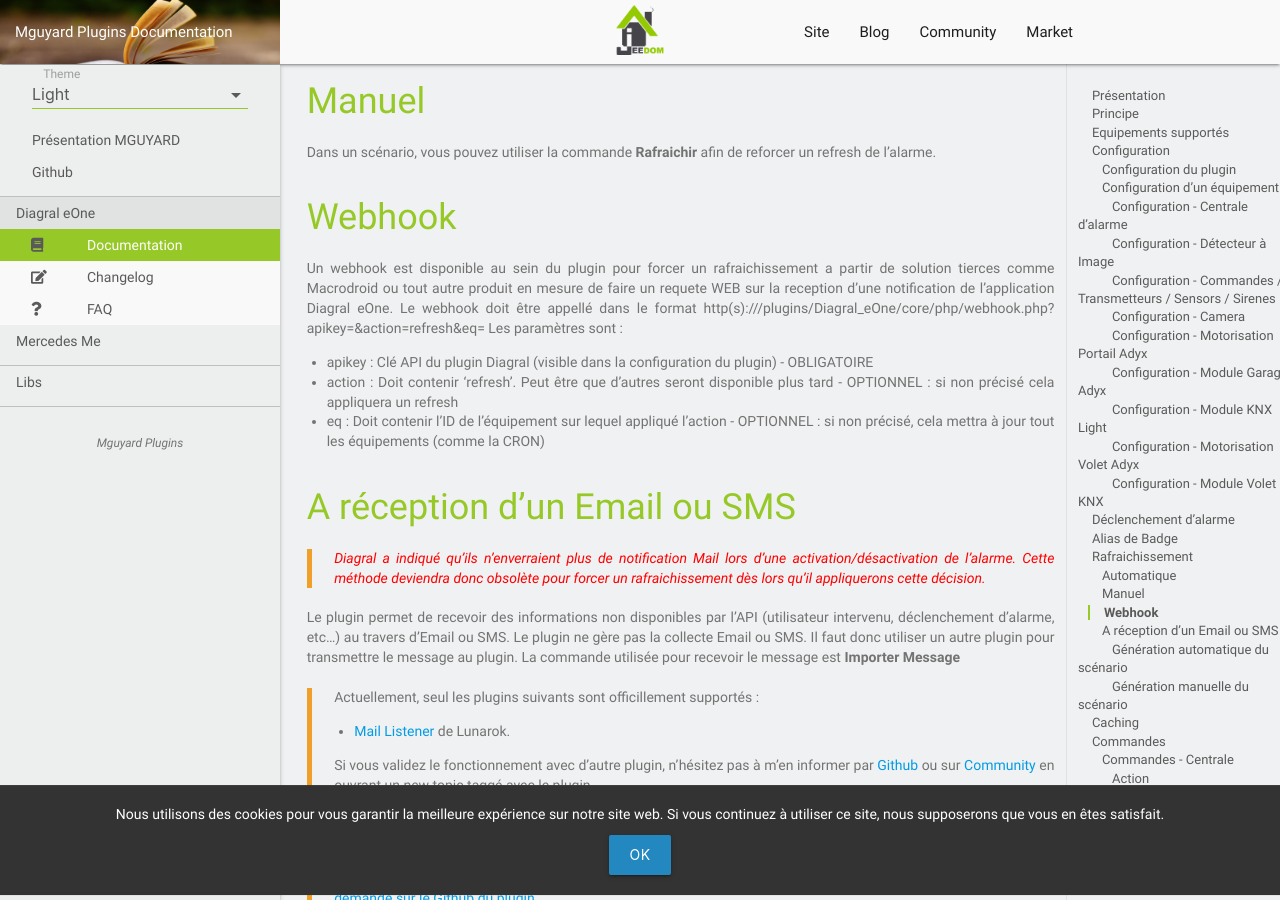
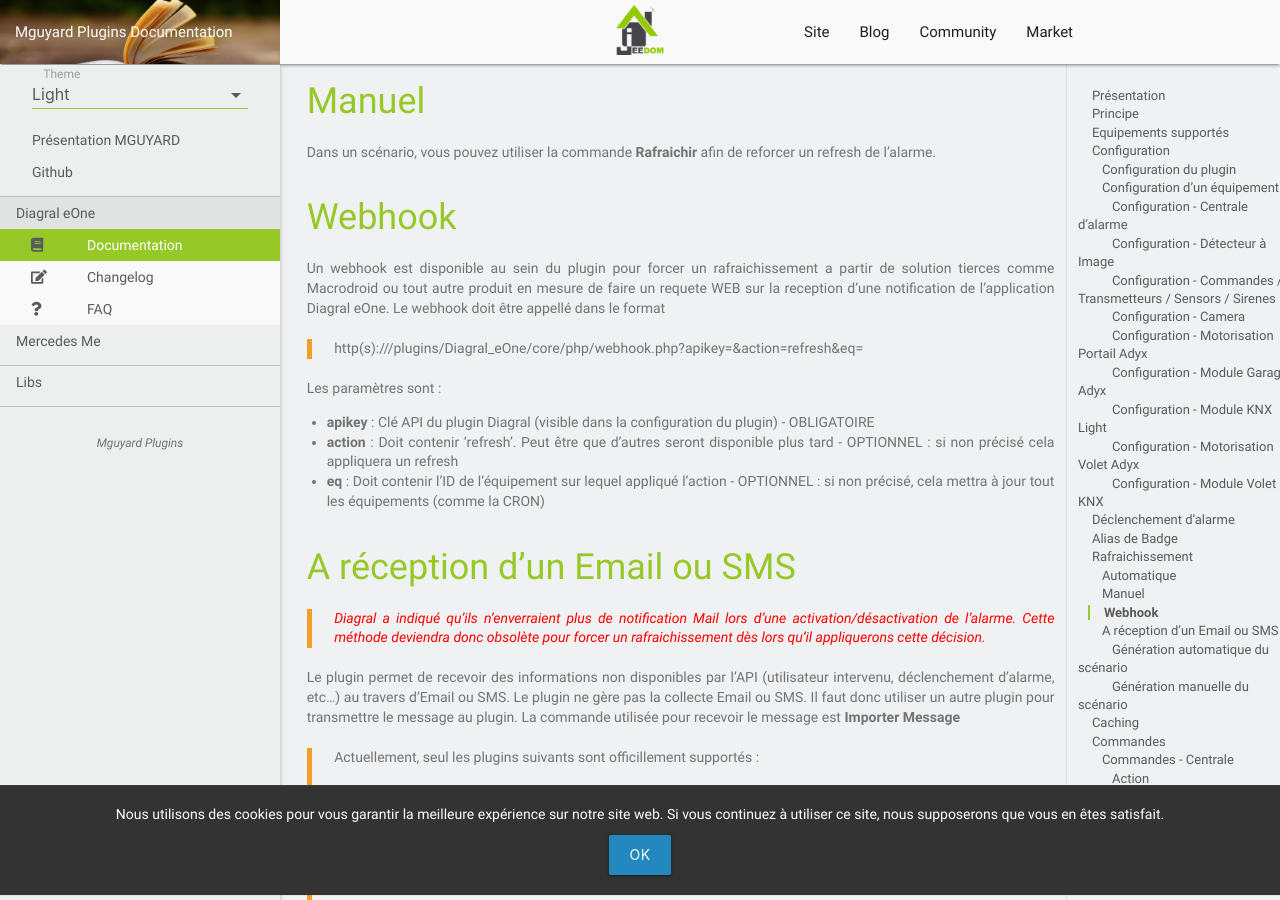
Before and after one commit to mguyard/Jeedom-Documentations, a Jekyll site: the page built from fr_FR/Diagral_eOne/documentation.md, in a window 1280 px wide and 900 px high, scrolled down 7690 px. Built offline with Jekyll 4.4.1, drawn with Linux system fonts in a browser that asks for light colours; our own code applies the rules of GitHub Pages for plain Markdown files.

```diff
--- a/fr_FR/Diagral_eOne/documentation.md
+++ b/fr_FR/Diagral_eOne/documentation.md
@@ -190,11 +190,14 @@ Dans un scénario, vous pouvez utiliser la commande __Rafraichir__ afin de refor
 ## Webhook
 
 Un webhook est disponible au sein du plugin pour forcer un rafraichissement a partir de solution tierces comme Macrodroid ou tout autre produit en mesure de faire un requete WEB sur la reception d'une notification de l'application Diagral eOne.
-Le webhook doit être appellé dans le format http(s)://<jeedom-vhost>/plugins/Diagral_eOne/core/php/webhook.php?apikey=<apikey>&action=refresh&eq=<eqId>
+Le webhook doit être appellé dans le format
+
+> http(s)://<jeedom-vhost>/plugins/Diagral_eOne/core/php/webhook.php?apikey=<apikey>&action=refresh&eq=<eqId>
+
 Les paramètres sont :
-- apikey : Clé API du plugin Diagral (visible dans la configuration du plugin) - OBLIGATOIRE
-- action : Doit contenir 'refresh'. Peut être que d'autres seront disponible plus tard - OPTIONNEL : si non précisé cela appliquera un refresh
-- eq : Doit contenir l'ID de l'équipement sur lequel appliqué l'action - OPTIONNEL : si non précisé, cela mettra à jour tout les équipements (comme la CRON)
+- __apikey__ : Clé API du plugin Diagral (visible dans la configuration du plugin) - OBLIGATOIRE
+- __action__ : Doit contenir 'refresh'. Peut être que d'autres seront disponible plus tard - OPTIONNEL : si non précisé cela appliquera un refresh
+- __eq__ : Doit contenir l'ID de l'équipement sur lequel appliqué l'action - OPTIONNEL : si non précisé, cela mettra à jour tout les équipements (comme la CRON)
 
 ## A réception d'un Email ou SMS
 
```
Also changed, not shown: fr_FR/Diagral_eOne/changelog.md (+1 -1 lines).
